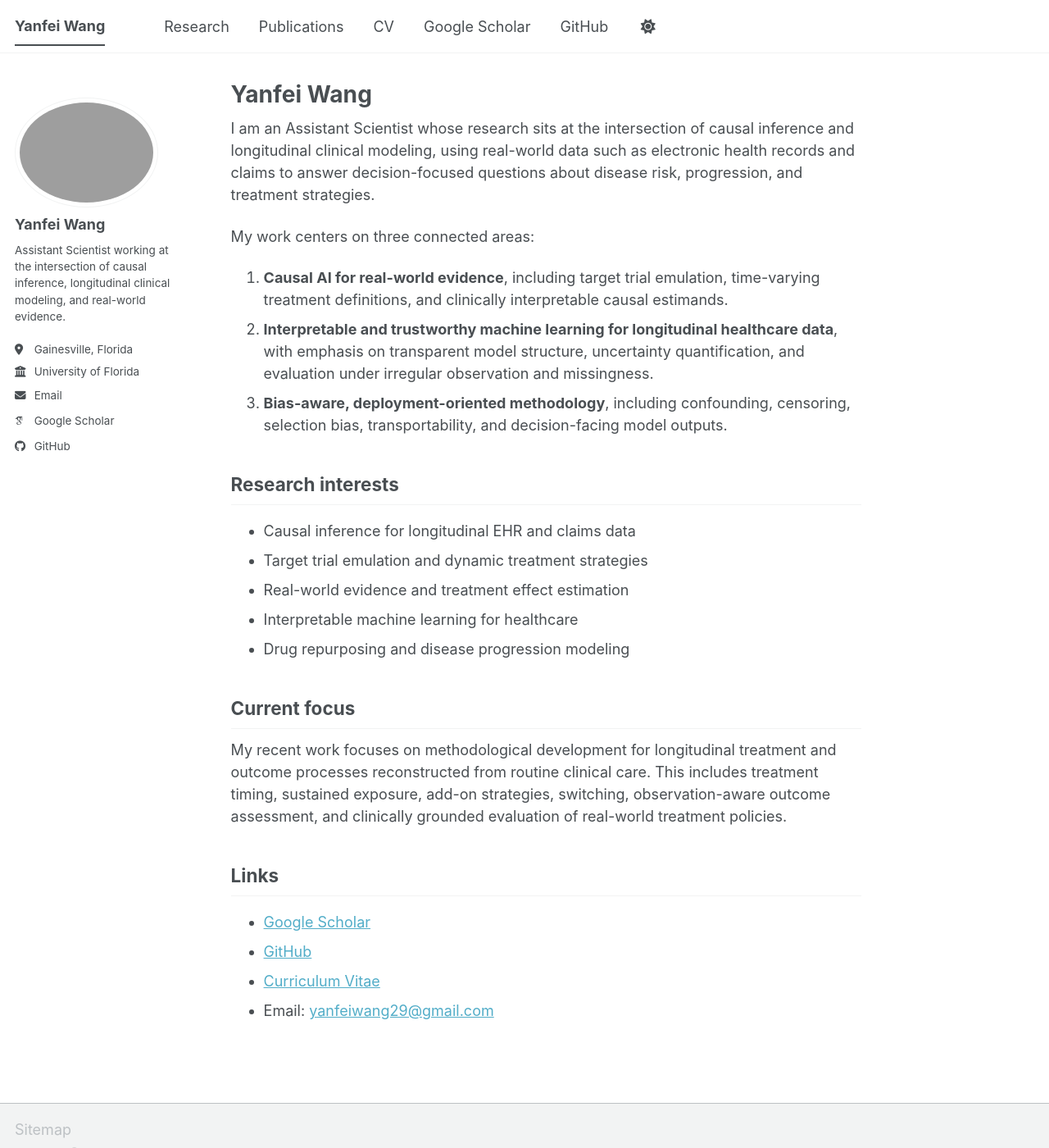
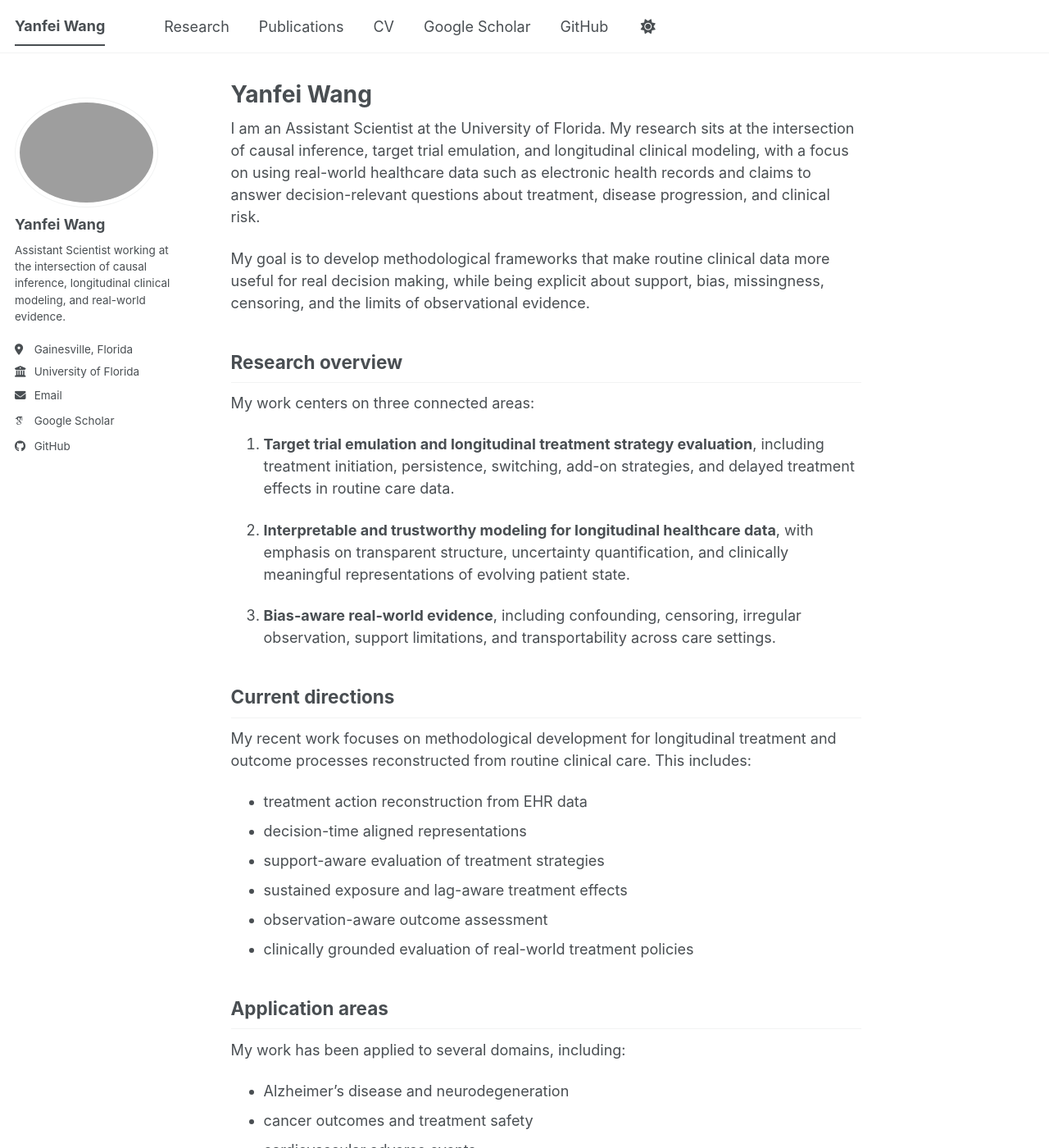
Before and after one commit to yanfei-hub/yanfei-hub.github.io, a Jekyll site: the page built from _pages/about.md, in a window 1280 px wide and 1400 px high. Shown: the whole window at 82% size. Built offline with Jekyll 4.4.1, drawn with Linux system fonts in a browser that asks for light colours; some web fonts are replaced; a script bundle is joined from its source files by our own code; library files that are not in the unit come from our copies; some of the changed text lies outside the part shown.

Commit message:
Update about.md

```diff
--- a/_pages/about.md
+++ b/_pages/about.md
@@ -7,29 +7,47 @@ redirect_from:
   - /about.html
 ---
 
-I am an Assistant Scientist whose research sits at the intersection of causal inference and longitudinal clinical modeling, using real-world data such as electronic health records and claims to answer decision-focused questions about disease risk, progression, and treatment strategies.
+I am an Assistant Scientist at the University of Florida. My research sits at the intersection of causal inference, target trial emulation, and longitudinal clinical modeling, with a focus on using real-world healthcare data such as electronic health records and claims to answer decision-relevant questions about treatment, disease progression, and clinical risk.
+
+My goal is to develop methodological frameworks that make routine clinical data more useful for real decision making, while being explicit about support, bias, missingness, censoring, and the limits of observational evidence.
+
+## Research overview
 
 My work centers on three connected areas:
 
-1. **Causal AI for real-world evidence**, including target trial emulation, time-varying treatment definitions, and clinically interpretable causal estimands.
-2. **Interpretable and trustworthy machine learning for longitudinal healthcare data**, with emphasis on transparent model structure, uncertainty quantification, and evaluation under irregular observation and missingness.
-3. **Bias-aware, deployment-oriented methodology**, including confounding, censoring, selection bias, transportability, and decision-facing model outputs.
+1. **Target trial emulation and longitudinal treatment strategy evaluation**, including treatment initiation, persistence, switching, add-on strategies, and delayed treatment effects in routine care data.
 
-## Research interests
+2. **Interpretable and trustworthy modeling for longitudinal healthcare data**, with emphasis on transparent structure, uncertainty quantification, and clinically meaningful representations of evolving patient state.
 
-- Causal inference for longitudinal EHR and claims data
-- Target trial emulation and dynamic treatment strategies
-- Real-world evidence and treatment effect estimation
-- Interpretable machine learning for healthcare
-- Drug repurposing and disease progression modeling
+3. **Bias-aware real-world evidence**, including confounding, censoring, irregular observation, support limitations, and transportability across care settings.
 
-## Current focus
+## Current directions
 
-My recent work focuses on methodological development for longitudinal treatment and outcome processes reconstructed from routine clinical care. This includes treatment timing, sustained exposure, add-on strategies, switching, observation-aware outcome assessment, and clinically grounded evaluation of real-world treatment policies.
+My recent work focuses on methodological development for longitudinal treatment and outcome processes reconstructed from routine clinical care. This includes:
+
+- treatment action reconstruction from EHR data
+- decision-time aligned representations
+- support-aware evaluation of treatment strategies
+- sustained exposure and lag-aware treatment effects
+- observation-aware outcome assessment
+- clinically grounded evaluation of real-world treatment policies
+
+## Application areas
+
+My work has been applied to several domains, including:
+
+- Alzheimer's disease and neurodegeneration
+- cancer outcomes and treatment safety
+- cardiovascular adverse events
+- chronic disease progression
+- drug repurposing using longitudinal clinical data
 
 ## Links
 
+- [Research](/research/)
+- [Publications](/publications/)
+- [Software](/software/)
 - [Google Scholar](https://scholar.google.com/citations?user=gF1N-WgAAAAJ&hl=en)
 - [GitHub](https://github.com/yanfei-hub)
-- [Curriculum Vitae](/files/Yanfei_Wang_CV_2026_v2.docx)
+- [Curriculum Vitae](/files/Yanfei_Wang_CV.pdf)
 - Email: [yanfeiwang29@gmail.com](mailto:yanfeiwang29@gmail.com)
```
